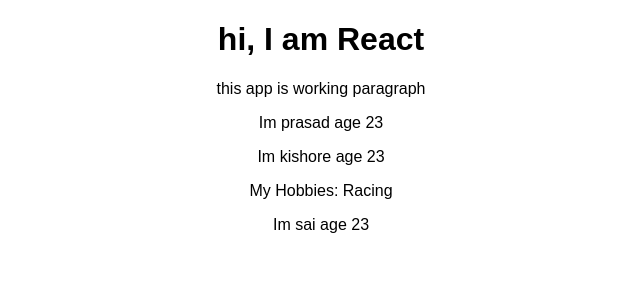
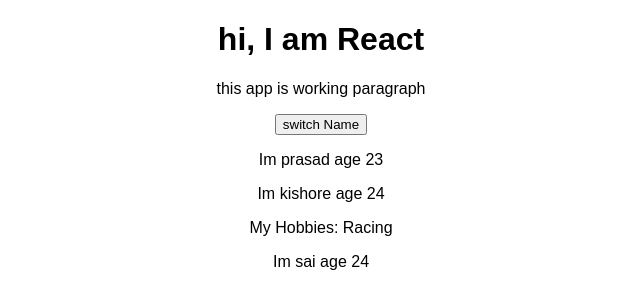
Before and after one commit to varaprasad7007/React, a React (Create React App) app: page / in a window 1280 px wide. Shown: the top 308 px of the page, without its empty margins (319-959 px from the left). Built offline with nearby package versions, Linux system fonts and the light colour scheme.

Commit message:
setState

```diff
--- a/src/App.js
+++ b/src/App.js
@@ -9,14 +9,27 @@
       {name: 'sai', age:24}
     ]
   }
+
+switchNameHandler = () => {
+  this.setState({
+    persons:[
+      {name: 'vara', age:24},
+      {name: 'chowdhary', age:25},
+      {name: 'saidu', age:26}
+    ]
+  })
+}
+
+
   render() {
     return (
       <div className="App">
        <h1>hi, I am React </h1>
        <p> this app is working paragraph</p>
+       <button onClick={this.switchNameHandler}>switch Name</button>
        <Person name = {this.state.persons[0].name} age = {this.state.persons[0].age}/>
-       <Person name = {this.state.persons[1].name} age = {this.state.persons[0].age}>My Hobbies: Racing</Person>
-       <Person name = {this.state.persons[2].name} age = {this.state.persons[0].age}/>
+       <Person name = {this.state.persons[1].name} age = {this.state.persons[1].age}>My Hobbies: Racing</Person>
+       <Person name = {this.state.persons[2].name} age = {this.state.persons[2].age}/>
 
       </div>
     );
```
